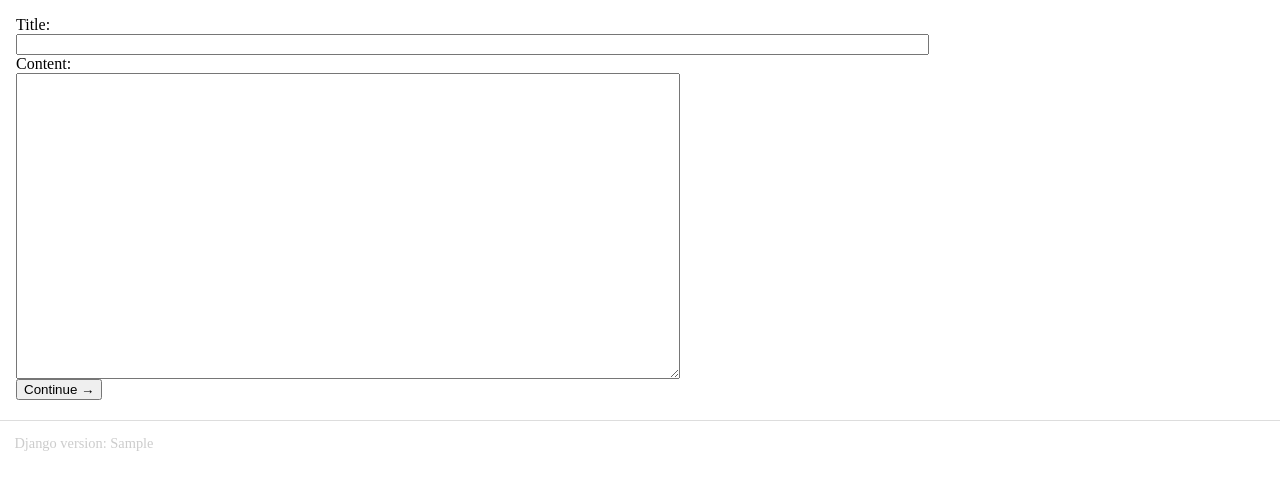
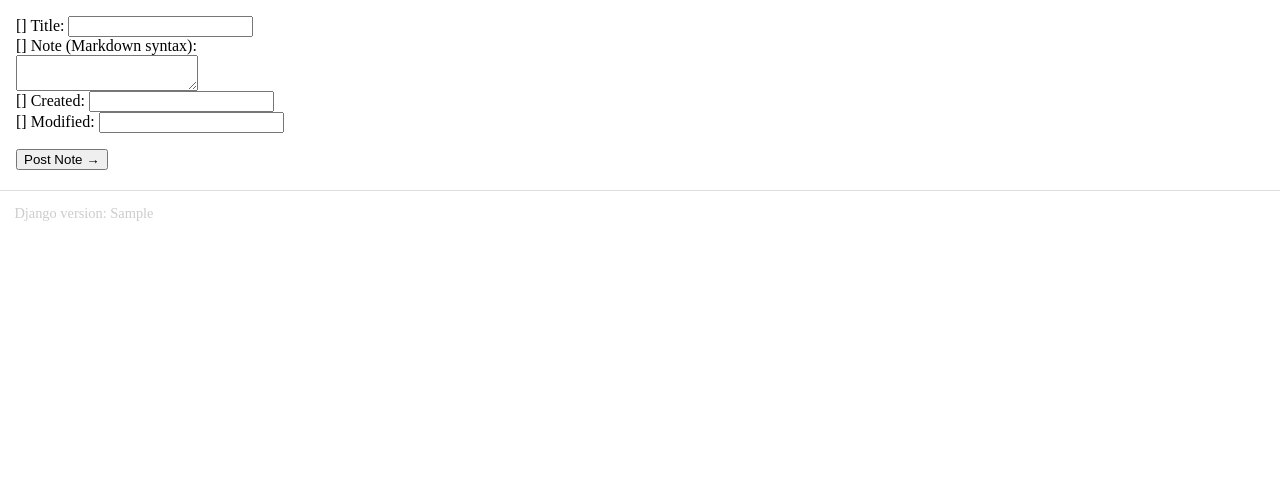
Before and after one commit to hypertexthero/webnotes, a Django app: template templates/notes/create.html in a window 1280 px wide. Shown: the part 38-528 px from the top of the page. Run offline with Django 3.2, Linux system fonts and the light colour scheme; tables that the repository leaves empty hold one stand-in row (values such as "Sample post"); the template is opened without the code that fills it: values that come from a table or form of the project are taken from there, most other values are stand-ins (such as "Sample title", 1, 10 or a date in 2020); form fields are guessed from the names that the template uses.

Commit message:
markdown, syntaxh highlighting, initial work on customized create and update forms

```diff
--- a/notes/models.py
+++ b/notes/models.py
@@ -1,18 +1,36 @@
 from django.db import models
 from django.db.models import permalink
+from markdown import markdown
+import datetime
 
 class Notes(models.Model):
     """Model to save our note"""
     title   = models.CharField(max_length=255)
-    content = models.TextField()
+    content_markdown = models.TextField('Entry body')
+    content_html = models.TextField(editable=False)
+    created = models.DateTimeField(default=datetime.datetime.now)
+    modified = models.DateTimeField(default=datetime.datetime.now)
     #automatically add timestamps when object is created
-    added_at = models.DateTimeField(auto_now_add=True)
+    # created = models.DateTimeField(auto_now_add=True)
     #automatically add timestamps when object is updated
-    last_update = models.DateTimeField(auto_now=True) #
+    # modified = models.DateTimeField(auto_now=True)
 
     # display correct plural name in admin
     class Meta:
+        ordering = ['modified']
         verbose_name_plural = "notes"
+
+    # TODO: Combine django static generator in ~/django_projects/victoreskinazi.com with the functionality below so we are serving static files in HTML on server and Markdown and HTML columns in database. Also try to find a way to have static files in Markdown format on the server.
+    # https://code.djangoproject.com/wiki/UsingMarkup
+    def save(self):
+        # Also applying codehilite and footnotes markdown extensions:
+            # http://fi.am/entry/code-highlighting-in-django/
+            # http://freewisdom.org/projects/python-markdown/CodeHilite
+            # http://freewisdom.org/projects/python-markdown/Footnotes
+        self.content_html = markdown(self.content_markdown, ['footnotes', 'codehilite'])
+        # self.content_html = markdown(self.content_markdown)
+        self.modified = datetime.datetime.now()
+        super(Notes, self).save()
 
     # display note title in admin
     def __unicode__(self):
--- a/notes/templatetags/tags.py
+++ b/notes/templatetags/tags.py
@@ -6,7 +6,7 @@
 register = template.Library()
 
 def latestnote():
-    notes = Notes.objects.all().order_by('-last_update', 'title')[:1]
+    notes = Notes.objects.all().order_by('-modified', 'title')[:1]
     return {'notes': notes}
 
 register.inclusion_tag('includes/last_updated_note.html')(latestnote)
--- a/notes/views.py
+++ b/notes/views.py
@@ -32,7 +32,7 @@
     """Show all notes"""
 
     return object_list(request,
-        queryset=Notes.objects.all().order_by('-added_at', 'title'), # https://docs.djangoproject.com/en/dev/ref/models/querysets/#django.db.models.query.QuerySet.order_by
+        queryset=Notes.objects.all().order_by('-modified', 'title'), # https://docs.djangoproject.com/en/dev/ref/models/querysets/#django.db.models.query.QuerySet.order_by
         template_name='notes/list.html',
         template_object_name='note'
     )
--- a/settings.py
+++ b/settings.py
@@ -43,7 +43,10 @@
 MEDIA_URL = 'http://127.0.0.1/media/'
 STATIC_ROOT = os.path.join(DIRNAME, 'static')
 STATIC_URL = 'http://127.0.0.1/static/'
+
+# ln -s ~/django_projects/notes-env/lib/python2.6/site-packages/django/contrib/admin/media/ ~/django_projects/notes-env/webnotes/static/admin
 ADMIN_MEDIA_PREFIX = '/static/admin/'
+
 STATICFILES_DIRS = (
     # Put strings here, like "/home/html/static" or "C:/www/django/static".
     # Always use forward slashes, even on Windows.
--- a/static/css/notes.css
+++ b/static/css/notes.css
@@ -9,4 +9,8 @@
 div#nav p {margin:0;}
 div#content {clear:both; padding:1em 1em 0.25em;}
 
+.errorlist {color:red;}
+
+hr {display:block; position:relative; padding:0; margin:1em auto; width:100%; clear:both; border:none; border-top:1px solid #ddd; border-bottom:1px solid #FFF; font-size:1px; line-height:0; overflow:visible;}
+div#lastupdate {border:1px solid #ddd; padding:0 1em; margin-bottom:1em;}
 div#footer {font-size:0.9em; color:#ccc; border-top:1px solid #ddd; padding:0 1em 1em;}
--- a/templates/base.html
+++ b/templates/base.html
@@ -3,6 +3,7 @@
     <meta http-equiv="Content-type" content="text/html; charset=utf-8" />
     <title>{% block headtitle %}{% endblock %}Webnotes</title>
     <link rel="stylesheet" href="/static/css/notes.css" type="text/css" media="screen" title="default" charset="utf-8" />
+    <link rel="stylesheet" href="/static/css/code.css" type="text/css" media="screen" title="default" charset="utf-8" />
 </head>
 <body>
 
--- a/templates/includes/last_updated_note.html
+++ b/templates/includes/last_updated_note.html
@@ -2,6 +2,6 @@
 <div id="lastupdate">
     {% for note in notes %}
         <h4><a href="/notes/detail/{{ note.id }}">{{ note.title }}</a></h4>
-        {{ note.content }}
+        {{ note.content_html|safe }}
     {% endfor %}
 </div>
--- /dev/null
+++ b/templates/includes/note_form.html
@@ -0,0 +1,21 @@
+{{ form.non_field_errors }}
+<div class="fieldWrapper">
+    {{ form.title.errors }}
+    <label for="id_title">Title:</label>
+    {{ form.title }}
+</div>
+<div class="fieldWrapper">
+    {{ form.content_markdown.errors }}
+    <label for="id_content_markdown">Note (Markdown syntax):</label><br />
+    {{ form.content_markdown }}
+</div>
+<div class="fieldWrapper">
+    {{ form.created.errors }}
+    <label for="id_created">Created:</label>
+    {{ form.created }}
+</div>
+<div class="fieldWrapper">
+    {{ form.modified.errors }}
+    <label for="id_modified">Modified:</label>
+    {{ form.modified }}
+</div>
--- a/templates/notes/create.html
+++ b/templates/notes/create.html
@@ -1,17 +1,47 @@
 {% extends 'base.html' %}
 
 {% block content %}
+
     {# <form action="" method="post"> #}
     {#     {% csrf_token %} #}
     {#     {{ form.as_p }}     #}
     {#     <p><input type="submit" value="Continue &rarr;" /></p> #}
     {# </form> #}
+
+    {# Customized form template: https://docs.djangoproject.com/en/dev/topics/forms/#customizing-the-form-template #}
+
+    {# TODO: #}
+    {#     - apply existing django date picker widget #}
+    {#     - customize content_markdown textarea for size & wmd? - https://docs.djangoproject.com/en/dev/topics/forms/modelforms/#modelform and https://docs.djangoproject.com/en/dev/topics/forms/modelforms/#overriding-the-default-field-types-or-widgets#}
+
     <form action="" method="post">
         {% csrf_token %}
-        <label for="id_title">Title:</label><br />
-        <input id="id_title" type="text" name="title" maxlength="255" size="111" /><br />
-        <label for="id_content">Content:</label><br />
-        <textarea id="id_content" rows="20" cols="80" name="content"></textarea><br />
-        <input type="submit" value="Continue &rarr;" />
+
+        {# Reusable form templates: https://docs.djangoproject.com/en/dev/topics/forms/#reusable-form-templates #}
+        {% include "includes/note_form.html" %}
+
+        {# {{ form.non_field_errors }} #}
+        {#   <div class="fieldWrapper"> #}
+        {#       {{ form.title.errors }} #}
+        {#       <label for="id_title">Title:</label> #}
+        {#       {{ form.title }} #}
+        {#   </div> #}
+        {#   <div class="fieldWrapper"> #}
+        {#       {{ form.content_markdown.errors }} #}
+        {#       <label for="id_content_markdown">Note (Markdown syntax):</label><br /> #}
+        {#       {{ form.content_markdown }} #}
+        {#   </div> #}
+        {#   <div class="fieldWrapper"> #}
+        {#       {{ form.created.errors }} #}
+        {#       <label for="id_created">Created:</label> #}
+        {#       {{ form.created }} #}
+        {#   </div> #}
+        {#   <div class="fieldWrapper"> #}
+        {#       {{ form.modified.errors }} #}
+        {#       <label for="id_modified">Modified:</label> #}
+        {#       {{ form.modified }} #}
+        {#   </div> #}
+        <p><input type="submit" value="Post Note &rarr;" /></p>
     </form>
+
 {% endblock %}
--- a/templates/notes/detail.html
+++ b/templates/notes/detail.html
@@ -5,8 +5,8 @@
 
 {% block content %}
         <h2>{{ note.title }}</h2>
-        <p>{{ note.content }}</p>
+        {{ note.content_html|safe }}
         {% if user.is_authenticated %}
-        <a href="{% url notes_update note.id %}">Edit</a> · <a href="{% url notes_delete note.id %}">Delete</a>
+            <p><a href="{% url notes_update note.id %}">Edit</a> · <a href="{% url notes_delete note.id %}">Delete</a></p>
         {% endif %}
 {% endblock %}
--- a/templates/notes/list.html
+++ b/templates/notes/list.html
@@ -4,7 +4,7 @@
     {% if note_list %}
     <ul>
     {% for note in note_list %}
-        <li><a href="{% url notes_detail note.id %}">{{ note.title }}</a> <small>last edited {{note.last_update|timesince}} ago</small></li>
+        <li><a href="{% url notes_detail note.id %}">{{ note.title }}</a> <small>last edited {{note.modified|timesince}} ago</small></li>
     {% endfor %}
     </ul>
     {% else %}
@@ -12,7 +12,7 @@
     {% endif %}
 
     {# http://www.djangrrl.com/post/custom-template-tags-in-django/ #}
-    <h3>Last Updated Note:</h3>
+    <h4>Last Updated Note:</h4>
     {% load tags %}
     {% latestnote %}
 
```
Also changed, not shown: requirements.txt (+7 -2 lines), static/css/code.css (added, +62 -0 lines), templates/notes/update.html (+32 -2 lines), notes/migrations/0002_auto__del_field_notes_added_at__del_field_notes_last_update__del_field.py (added).
